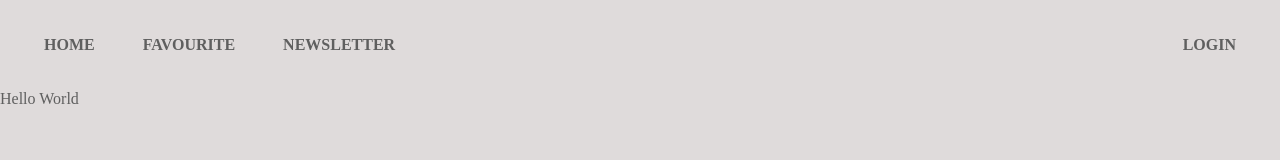
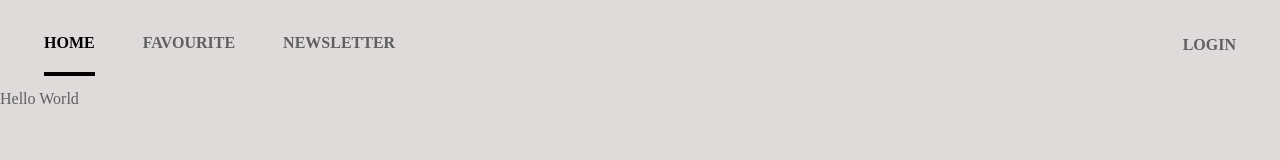
Before and after one commit to benson7667/xendit, a React app: page / in a window 1280 px wide. Shown: the top 160 px of the page. Built offline with nearby package versions, Linux system fonts and the light colour scheme.

Commit message:
style: active menu item with underline

```diff
--- a/src/assets/styles/colors.scss
+++ b/src/assets/styles/colors.scss
@@ -4,4 +4,4 @@ $accent-color: #B9AFAF;
 $dark-gray: #5F5F5F;
 
 $white: #fff;
-$black: #bbb;
+$black: #000;
--- a/src/components/navbar/navbar.jsx
+++ b/src/components/navbar/navbar.jsx
@@ -4,8 +4,8 @@ const Navbar = () => {
   return (
     <div className='navbar__container'>
       <ul className='navbar__menus'>
-        <li className='navbar__menus-item'>HOME</li>
-        <li className='navbar__menus-item active'>FAVOURITE</li>
+        <li className='navbar__menus-item active'>HOME</li>
+        <li className='navbar__menus-item'>FAVOURITE</li>
         <li className='navbar__menus-item'>NEWSLETTER</li>
       </ul>
 
--- a/src/components/navbar/navbar.scss
+++ b/src/components/navbar/navbar.scss
@@ -28,6 +28,11 @@
                 filter: opacity(0.6);
             }
         }
+
+        &-item.active {
+            color: $black;
+            border-bottom: 4px solid $black;
+        }
     }
 
     &__auth {
```
